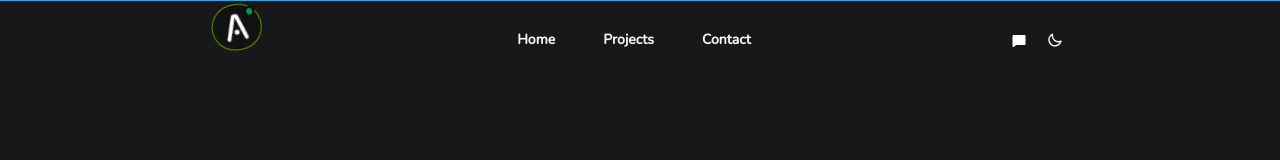
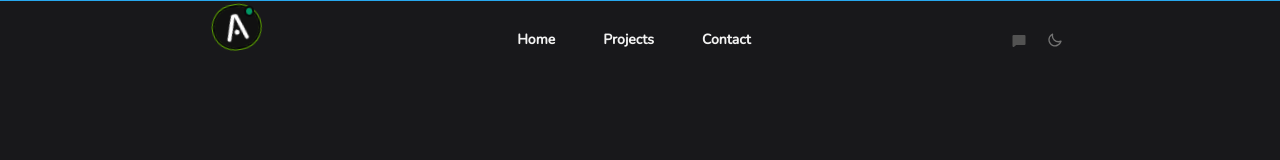
Before and after one commit to sujanthapa01/ashish-s_portfolio, a Next.js app: page / in a window 1280 px wide. Shown: the top 160 px of the page. Built offline with nearby package versions, Linux system fonts and the light colour scheme; a web font is replaced by a local one.

Commit message:
Update1.3

```diff
--- a/app/components/Dark.tsx
+++ b/app/components/Dark.tsx
@@ -1,7 +1,7 @@
 export default function Dark() {
   return (
     <>
-      <label className="swap swap-rotate z-20">
+      <label className="swap swap-rotate z-20 text-neutral-500">
         <input type="checkbox" className="theme-controller" value="cupcake" />
 
         <svg
--- a/app/components/Search.tsx
+++ b/app/components/Search.tsx
@@ -28,13 +28,13 @@ export default function Chatbot() {
           const response = await fetch("https://openrouter.ai/api/v1/chat/completions", {
             method: "POST",
             headers: {
-              "Authorization": "Bearer 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",
+              "Authorization": "Bearer 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",
               "HTTP-Referer": "<YOUR_SITE_URL>", // Optional. Site URL for rankings on openrouter.ai.
-              "X-Title": "Portfoli", // Optional. Site title for rankings on openrouter.ai.
+              "X-Title": "<YOUR_SITE_NAME>", // Optional. Site title for rankings on openrouter.ai.
               "Content-Type": "application/json"
             },
             body: JSON.stringify({
-              "model": "deepseek/deepseek-r1:free",
+              "model": "nvidia/llama-3.1-nemotron-70b-instruct:free",
               "messages": [
                 {
                   "role": "user",
@@ -66,7 +66,7 @@ export default function Chatbot() {
     <>
     <main className=' -z-10'>
       <div className='flex gap-2 sm:gap-4 text-white'>
-        <button className='min-[275]:text-2xl p-1 z-20' onClick={() => { setOpen(!Open) }}>
+        <button className='min-[275]:text-2xl p-1 z-20 text-neutral-600' onClick={() => { setOpen(!Open) }}>
           {Open ? <PiChatSlashFill /> : <PiChatFill />}
         </button>
         <Dark />
--- a/package.json
+++ b/package.json
@@ -10,6 +10,7 @@
   },
   "dependencies": {
     "@google/generative-ai": "^0.24.0",
+    "axios": "^1.8.4",
     "bcrypt": "^5.1.1",
     "daisyui": "^5.0.3",
     "mongodb": "^6.14.2",
```
Also changed, not shown: 1 other file (tests, documents, lock files or other folders).
